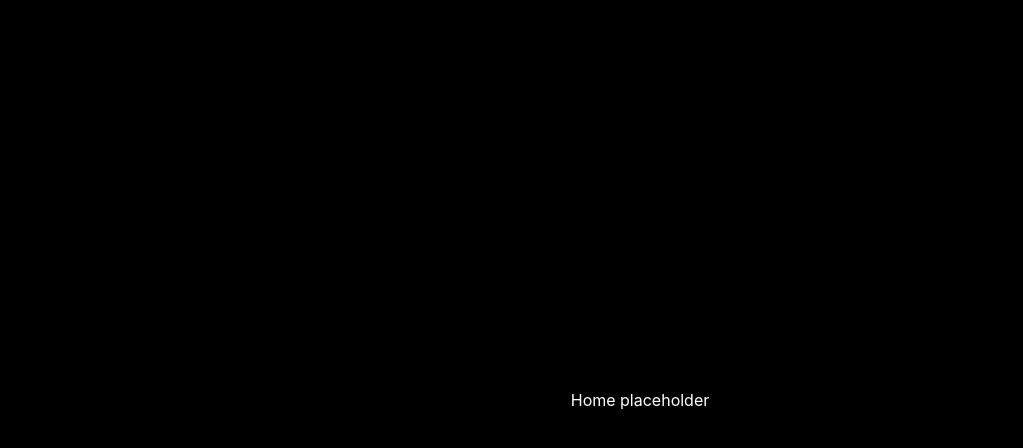
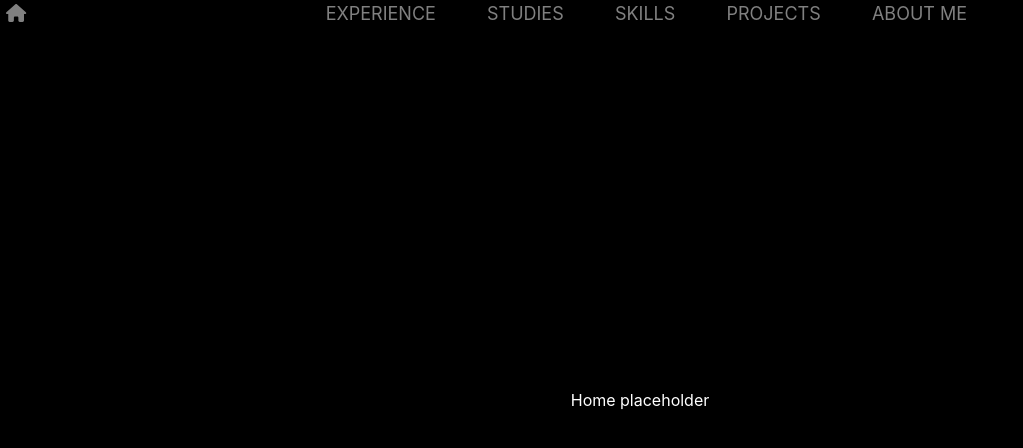
Before and after one commit to FbarcalaR/My-CV, a React (Create React App) app: page / in a window 1280 px wide. Shown: the top 448 px of the page, without its empty margins (0-1023 px from the left). Built offline with nearby package versions, Linux system fonts and the light colour scheme.

Commit message:
added NavBar placeholder

```diff
--- a/package.json
+++ b/package.json
@@ -3,6 +3,10 @@
   "version": "0.1.0",
   "private": true,
   "dependencies": {
+    "@fortawesome/fontawesome-svg-core": "^6.1.1",
+    "@fortawesome/free-regular-svg-icons": "^6.1.1",
+    "@fortawesome/free-solid-svg-icons": "^6.1.1",
+    "@fortawesome/react-fontawesome": "^0.1.18",
     "@testing-library/jest-dom": "^5.16.4",
     "@testing-library/react": "^13.1.1",
     "@testing-library/user-event": "^13.5.0",
--- a/src/App.tsx
+++ b/src/App.tsx
@@ -7,10 +7,12 @@ import Studies from './components/Sections/Studies/Studies';
 import Skills from './components/Sections/Skills/Skills';
 import Projects from './components/Sections/Projects/Projects';
 import AboutMe from './components/Sections/AboutMe/AboutMe';
+import NavBar from './components/UI/NavBar/NavBar';
 
 function App() {
   return (
     <div className="App">
+      <NavBar/>
       <PageSection>
         <Home />
       </PageSection>
--- /dev/null
+++ b/src/components/UI/NavBar/NavBar.module.css
@@ -0,0 +1,26 @@
+.homeContainer {
+    display: flex;
+    flex-direction: row;
+    justify-content: left;
+    position: fixed;
+    width: 100%;
+    padding: .2%;
+    padding-left: .5%;
+}
+
+.mainContainer {
+    display: flex;
+    flex-direction: row;
+    align-items: center;
+    gap: 4%;
+    justify-content: center;
+    align-content: center;
+    position: fixed;
+    width: 100%;
+}
+
+.buttonStyle {
+    color: grey;
+    font-size: large;
+    cursor: pointer;
+}
--- /dev/null
+++ b/src/components/UI/NavBar/NavBar.tsx
@@ -0,0 +1,34 @@
+import React from 'react';
+import NavBarButton from './NavBarButton';
+import classes from "./NavBar.module.css";
+import { FontAwesomeIcon } from '@fortawesome/react-fontawesome'
+import { faHome } from '@fortawesome/free-solid-svg-icons'
+
+const NavBar = () => {
+  return (
+    <div className={classes.homeContainer}>
+      <NavBarButton>
+        <FontAwesomeIcon icon={faHome} style={{cursor:'pointer'}}/> {/* <--- POINTER NOT WORKING (CHECK MODULES .CSS, buttonStyle CLASS)*/}
+      </NavBarButton>
+      <div className={classes.mainContainer}>
+        <NavBarButton>
+          EXPERIENCE
+        </NavBarButton>
+        <NavBarButton>
+          STUDIES
+        </NavBarButton>
+        <NavBarButton>
+          SKILLS
+        </NavBarButton>
+        <NavBarButton>
+          PROJECTS
+        </NavBarButton>
+        <NavBarButton>
+          ABOUT ME
+        </NavBarButton>
+      </div>
+    </div>
+  );
+}
+
+export default NavBar;
--- /dev/null
+++ b/src/components/UI/NavBar/NavBarButton.tsx
@@ -0,0 +1,17 @@
+import React, { FunctionComponent } from 'react';
+import classes from "./NavBar.module.css";
+
+type Props = {
+  className?: string;
+  children?: React.ReactNode
+};
+
+const NavBarButton: FunctionComponent<Props> = (props) => {
+  return (
+    <div className={[classes.buttonStyle, props.className].join(' ')}>
+      {props.children}
+    </div>
+  );
+}
+
+export default NavBarButton;
--- a/src/components/UI/PageSection/PageSection.tsx
+++ b/src/components/UI/PageSection/PageSection.tsx
@@ -1,11 +1,11 @@
-import React from "react";
+import React, { FunctionComponent } from "react";
 import classes from "./PageSection.module.css";
 
 type Props = {
     children?: React.ReactNode
 };
 
-const PageSection: React.FC<Props> = (props) => {
+const PageSection: FunctionComponent<Props> = (props) => {
     return (
         <div className={classes.section}>{props.children}</div>
     );
```
Also changed, not shown: 1 other file (tests, documents, lock files or other folders).
